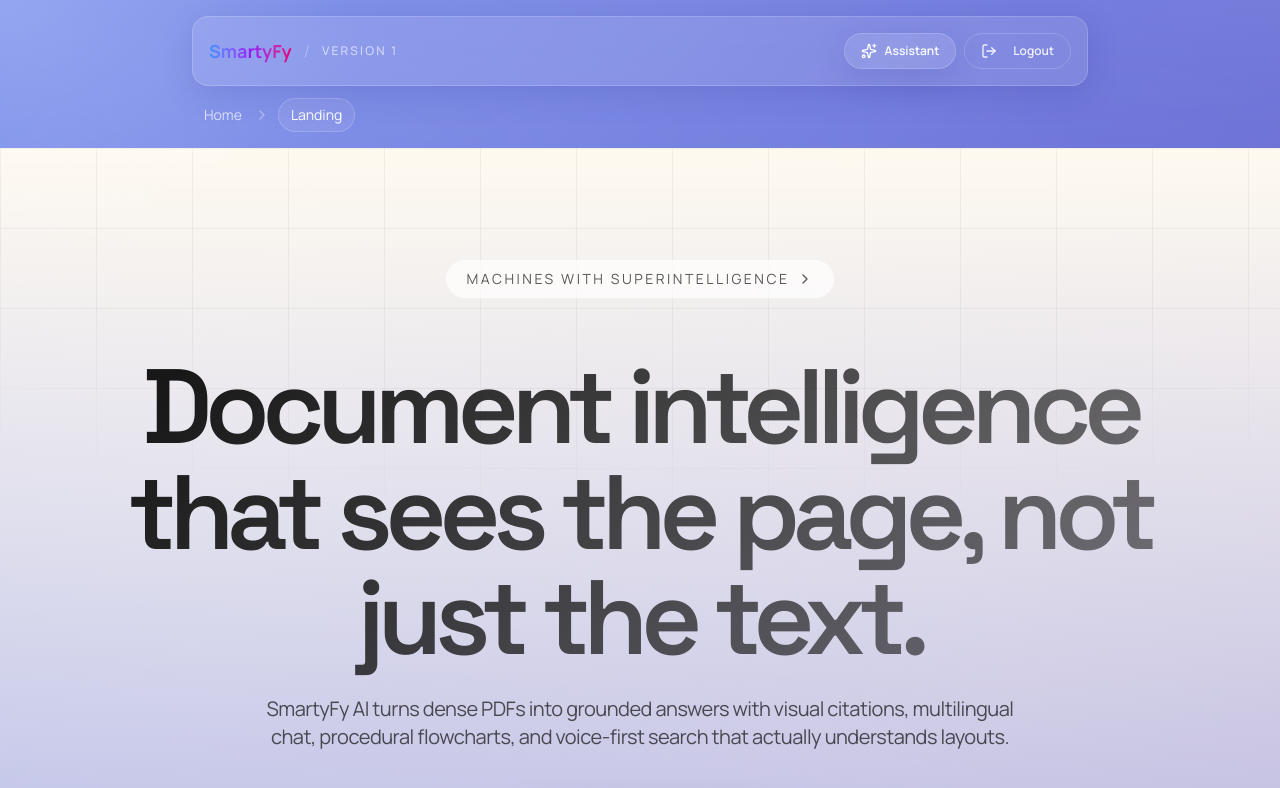
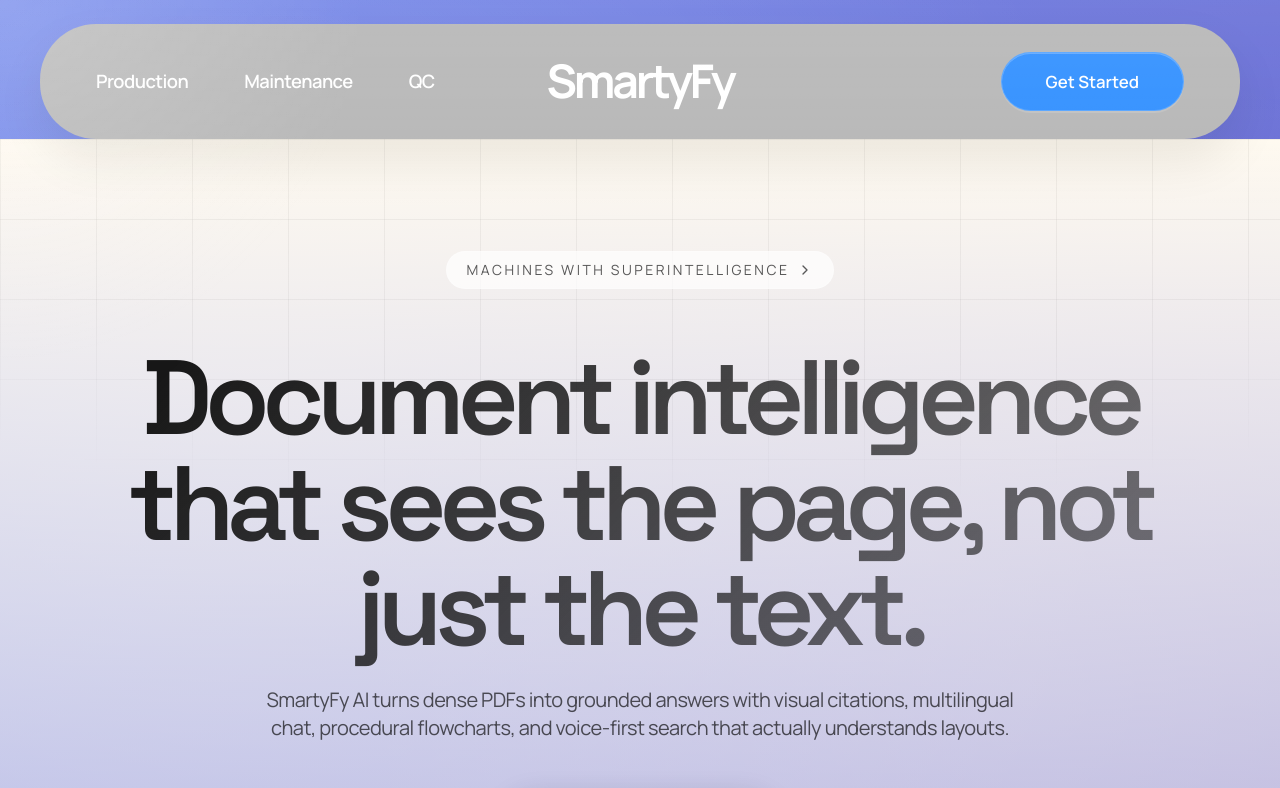
Before and after one commit to Arya-Sankhe/SmartyFy-Home, a Next.js app: page / in a window 1280 px wide. Shown: the top 788 px of the page. Built offline with nearby package versions, Linux system fonts and the light colour scheme.

Commit message:
Add NextJS hero component

```diff
--- a/components/site-header.tsx
+++ b/components/site-header.tsx
@@ -1,92 +1,50 @@
 "use client";
 
 import Link from "next/link";
-import { usePathname, useRouter } from "next/navigation";
-import { ChevronRight, LogOut, Menu, Sparkles, X } from "lucide-react";
+import { Menu, X } from "lucide-react";
 import { useState } from "react";
 
 import { Button } from "@/components/ui/button";
 import { cn } from "@/lib/utils";
 
 const navItems = [
-  { label: "Landing", href: "/" },
-  { label: "Features", href: "/#features" },
-  { label: "Workflow", href: "/#workflow" },
-  { label: "Proof", href: "/#proof" },
-  { label: "Assistant", href: "/assistant" },
+  { label: "Production", href: "/" },
+  { label: "Maintenance", href: "/#workflow" },
+  { label: "QC", href: "/#proof" },
 ];
 
-function getBreadcrumbs(pathname: string) {
-  if (pathname === "/") {
-    return [
-      { label: "Home", href: "/" },
-      { label: "Landing", href: "/" },
-    ];
-  }
-
-  const segments = pathname.split("/").filter(Boolean);
-  const crumbs = [{ label: "Home", href: "/" }];
-
-  let currentPath = "";
-  for (const segment of segments) {
-    currentPath += `/${segment}`;
-    crumbs.push({
-      label: segment.charAt(0).toUpperCase() + segment.slice(1).replace(/-/g, " "),
-      href: currentPath,
-    });
-  }
-
-  return crumbs;
-}
-
 export function SiteHeader() {
-  const pathname = usePathname();
-  const router = useRouter();
   const [isOpen, setIsOpen] = useState(false);
 
-  const breadcrumbs = getBreadcrumbs(pathname);
-
   return (
-    <header className="sticky top-0 z-50 w-full px-6 py-4">
-      <div className="mx-auto flex max-w-4xl items-center justify-between rounded-2xl border border-white/18 bg-white/10 p-4 shadow-[0_8px_32px_rgba(31,38,135,0.15)] backdrop-blur-[20px]">
-        <div className="flex min-w-0 items-center gap-3">
-          <Link href="/" className="min-w-0" onClick={() => setIsOpen(false)}>
-            <span className="bg-gradient-to-r from-primary via-purple-600 to-pink-600 bg-clip-text text-lg font-bold text-transparent">
-              SmartyFy
-            </span>
+    <header className="w-full px-5 pt-5 md:px-10 md:pt-6">
+      <div className="mx-auto w-full rounded-[3.5rem] bg-[#b8b8b8] px-6 py-5 shadow-[0_22px_48px_rgba(0,0,0,0.08)] md:px-14 md:py-7">
+        <div className="grid items-center gap-5 md:grid-cols-[1fr_auto_1fr]">
+          <div className="hidden items-center gap-14 md:flex">
+            {navItems.map((item) => (
+              <Link
+                key={item.label}
+                href={item.href}
+                className="text-[1.15rem] font-semibold tracking-[-0.03em] text-white transition-opacity hover:opacity-80"
+              >
+                {item.label}
               </Link>
-          <span className="text-white/28">/</span>
-          <span className="truncate text-xs font-medium uppercase tracking-[0.18em] text-white/62">
-            Version 1
-          </span>
+            ))}
           </div>
 
-        <div className="hidden items-center gap-2 md:flex">
-          <Button asChild variant="glass-outline" size="sm">
-            <Link href="/assistant">
-              <Sparkles className="h-4 w-4" />
-              Assistant
+          <div className="flex items-center justify-between md:hidden">
+            <Link
+              href="/"
+              className="text-[2rem] font-bold tracking-[-0.05em] text-white"
+              onClick={() => setIsOpen(false)}
+            >
+              SmartyFy
             </Link>
-          </Button>
             <Button
               type="button"
-            variant="glass-ghost"
-            size="sm"
-            onClick={() => {
-              setIsOpen(false);
-              router.push("/");
-            }}
-          >
-            <LogOut className="mr-2 h-4 w-4" />
-            Logout
-          </Button>
-        </div>
-
-        <Button
-          type="button"
-          variant="glass-ghost"
+              variant="ghost"
               size="icon"
-          className="md:hidden"
+              className="h-12 w-12 rounded-full bg-white/12 text-white hover:bg-white/18"
               onClick={() => setIsOpen((open) => !open)}
               aria-label={isOpen ? "Close navigation menu" : "Open navigation menu"}
               aria-expanded={isOpen}
@@ -95,72 +53,49 @@
             </Button>
           </div>
 
-      <div className="mx-auto mt-3 flex max-w-4xl flex-wrap items-center gap-2 px-2 text-sm text-white/72">
-        {breadcrumbs.map((crumb, index) => {
-          const isLast = index === breadcrumbs.length - 1;
-          return (
-            <div key={crumb.href} className="flex items-center gap-2">
-              {index > 0 ? <ChevronRight className="h-4 w-4 text-white/36" /> : null}
-              {isLast ? (
-                <span className="rounded-full border border-white/14 bg-white/8 px-3 py-1.5 text-white">
-                  {crumb.label}
-                </span>
-              ) : (
           <Link
-              href={crumb.href}
-              onClick={() => setIsOpen(false)}
-              className="rounded-full px-1 py-1 text-white/70 transition-colors hover:text-white"
+            href="/"
+            className="hidden text-center text-[2.9rem] font-bold leading-none tracking-[-0.07em] text-white md:block"
           >
-                  {crumb.label}
+            SmartyFy
           </Link>
-              )}
+
+          <div className="hidden justify-end md:flex">
+            <Button
+              asChild
+              className="h-auto rounded-full border border-[#56a8ff] bg-[#3391ff] px-11 py-4 text-[1.05rem] font-semibold text-white shadow-[inset_0_1px_0_rgba(255,255,255,0.24),0_2px_0_rgba(255,255,255,0.12)] hover:-translate-y-0.5 hover:bg-[#2f87ee]"
+            >
+              <Link href="/#cta">Get Started</Link>
+            </Button>
           </div>
-          );
-        })}
         </div>
 
         <div
           className={cn(
-          "mx-auto mt-3 max-w-4xl overflow-hidden rounded-2xl border border-white/18 bg-white/10 shadow-[0_8px_32px_rgba(31,38,135,0.15)] backdrop-blur-[20px] transition-[max-height,opacity,transform] duration-300 md:hidden",
-          isOpen
-            ? "max-h-[28rem] translate-y-0 p-4 opacity-100"
-            : "max-h-0 -translate-y-2 p-0 opacity-0",
+            "overflow-hidden transition-[max-height,margin,opacity] duration-300 md:hidden",
+            isOpen ? "mt-5 max-h-80 opacity-100" : "max-h-0 opacity-0",
           )}
         >
-        <nav className="flex flex-col gap-2">
+          <nav className="flex flex-col gap-2 border-t border-white/18 pt-5">
             {navItems.map((item) => (
               <Link
-              key={item.href}
+                key={item.label}
                 href={item.href}
+                className="rounded-2xl px-4 py-3 text-base font-semibold tracking-[-0.03em] text-white transition-colors hover:bg-white/10"
                 onClick={() => setIsOpen(false)}
-              className={cn(
-                "rounded-xl px-4 py-3 text-sm font-medium text-white/82 transition-colors hover:bg-white/12 hover:text-white",
-                pathname === item.href && "bg-white/14 text-white",
-              )}
               >
                 {item.label}
               </Link>
             ))}
-        </nav>
-        <div className="mt-4 grid gap-2">
-          <Button asChild variant="glass-outline" className="w-full">
-            <Link href="/assistant" onClick={() => setIsOpen(false)}>
-              <Sparkles className="h-4 w-4" />
-              Assistant
+            <Button
+              asChild
+              className="mt-2 h-auto rounded-full border border-[#56a8ff] bg-[#3391ff] px-7 py-3 text-base font-semibold text-white shadow-[inset_0_1px_0_rgba(255,255,255,0.24),0_2px_0_rgba(255,255,255,0.12)] hover:-translate-y-0.5 hover:bg-[#2f87ee]"
+            >
+              <Link href="/#cta" onClick={() => setIsOpen(false)}>
+                Get Started
               </Link>
             </Button>
-          <Button
-            type="button"
-            variant="glass-ghost"
-            className="w-full"
-            onClick={() => {
-              setIsOpen(false);
-              router.push("/");
-            }}
-          >
-            <LogOut className="mr-2 h-4 w-4" />
-            Logout
-          </Button>
+          </nav>
         </div>
       </div>
     </header>
```
Lines whose indentation alone changed are shown as unchanged.
